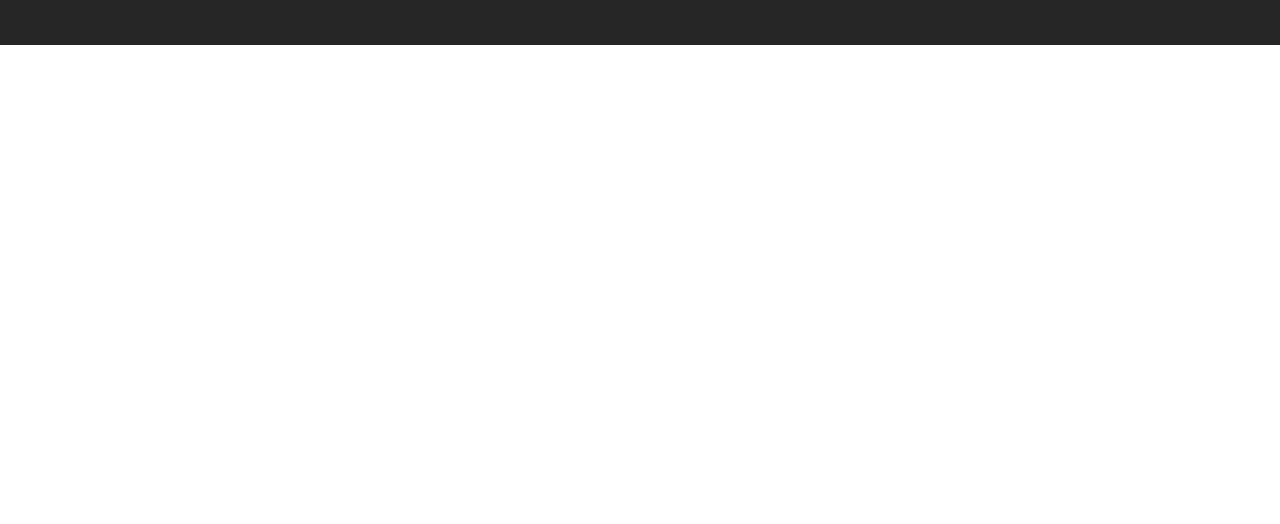
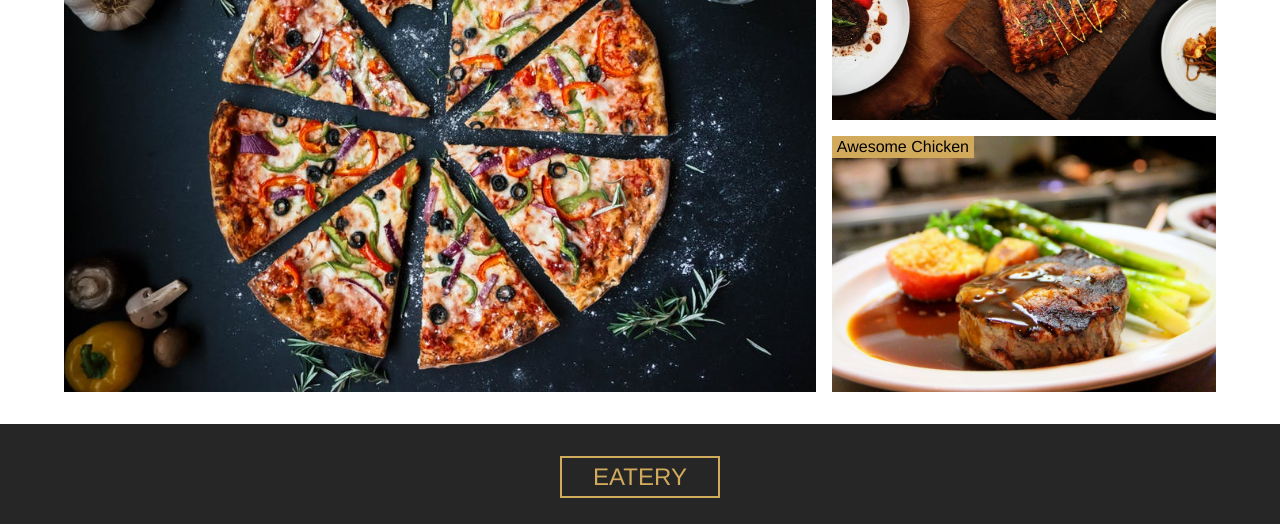
Before and after one commit to Jagarut/gatsby-restaurant, a Gatsby site: page / in a window 1280 px wide. Shown: the part 1412-1936 px from the top of the page. Before the commit the page ends 1457 px from the top, so only its background shows below. Built offline with nearby package versions, Linux system fonts and the light colour scheme; Gatsby itself is replaced by a stand-in of ours.

Commit message:
images added

```diff
--- /dev/null
+++ b/src/components/HomePageComponents/Gallery.js
@@ -0,0 +1,80 @@
+import React from "react"
+import { useStaticQuery, graphql } from "gatsby"
+import Img from "gatsby-image"
+import styled from "styled-components"
+import { styles, Section } from "../../utils"
+
+export default function Gallery() {
+  const caption = ["awesome pizza", "awesome stake", "awesome chicken"]
+  const GET_IMAGES = useStaticQuery(graphql`
+    query {
+      getImages: allFile(filter: { relativeDirectory: { eq: "homeGallery" } }) {
+        edges {
+          node {
+            childImageSharp {
+              fluid {
+                ...GatsbyImageSharpFluid_tracedSVG
+              }
+            }
+          }
+        }
+      }
+    }
+  `)
+  const images = GET_IMAGES.getImages.edges
+  return (
+    <Section>
+      <GalleryWrapper>
+        {images.map(({ node }, index) => {
+          return (
+            <div key={index} className={`item item-${index + 1}`}>
+              <Img fluid={node.childImageSharp.fluid} />
+              <p className="info">{caption[index]}</p>
+            </div>
+          )
+        })}
+      </GalleryWrapper>
+    </Section>
+  )
+}
+
+const GalleryWrapper = styled.div`
+  display: grid;
+  grid-template-columns: auto;
+  grid-row-gap: 1rem;
+  .item {
+    position: relative;
+  }
+  .info {
+    position: absolute;
+    top: 0;
+    left: 0;
+    background: ${styles.colors.mainYellow};
+    padding: 0.1rem 0.3rem;
+    text-transform: capitalize;
+  }
+  .gatsby-image-wrapper {
+    height: 100%;
+  }
+  @media (min-width: 576px) {
+    grid-template-columns: 1fr 1fr;
+    grid-column-gap: 1rem;
+  }
+  @media (min-width: 768px) {
+    grid-template-columns: repeat(3, 1fr);
+  }
+  @media (min-width: 992px) {
+    grid-template-areas:
+      "one one two two"
+      "one one three three";
+    .item-1 {
+      grid-area: one;
+    }
+    .item-2 {
+      grid-area: two;
+    }
+    .item-3 {
+      grid-area: three;
+    }
+  }
+`
--- a/src/pages/index.js
+++ b/src/pages/index.js
@@ -6,6 +6,7 @@
 import { HomeHeader, Banner, BannerButton } from "../utils"
 import img from "../images/bcg/homeBcg.jpeg"
 import QuickInfo from "../components/HomePageComponents/QuickInfo"
+import Gallery from "../components/HomePageComponents/Gallery"
 
 const IndexPage = () => (
   <Layout>
@@ -22,6 +23,7 @@
       </Banner>
     </HomeHeader>
     <QuickInfo />
+    <Gallery />
   </Layout>
 )
 
```
